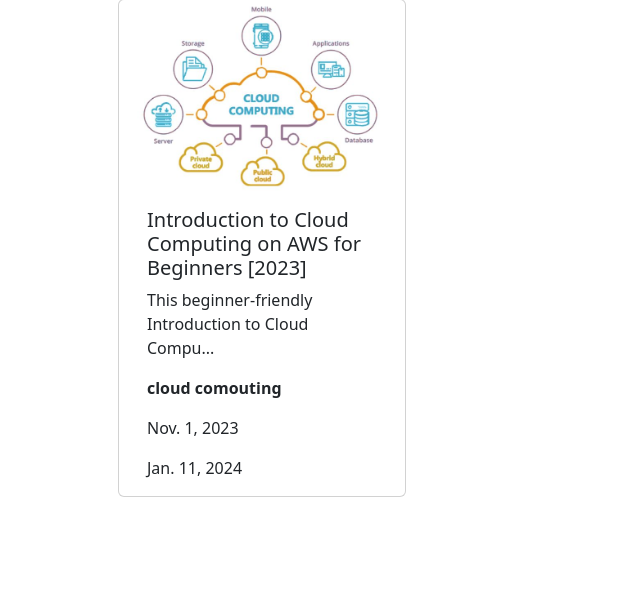
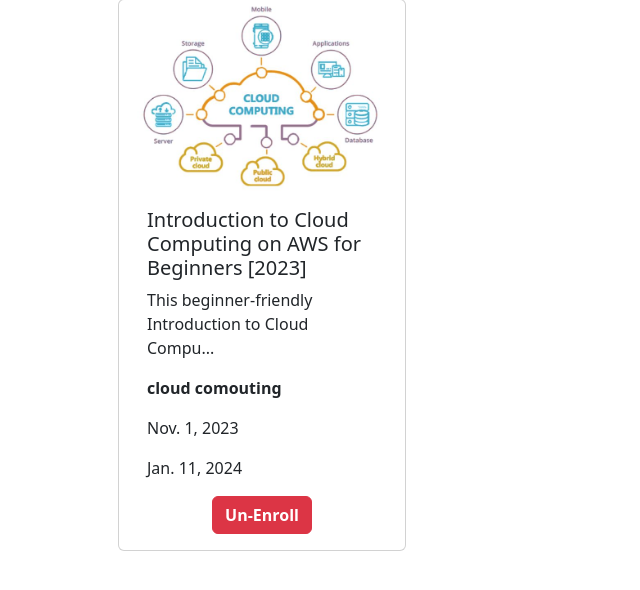
Before and after one commit to rajpipaliya048/college_system, a Django app: template college/templates/dashboard.html in a window 1280 px wide. Shown: the part 153-743 px from the top of the page, without its empty margins (0-640 px from the left). Run offline with Django 4.2, Linux system fonts and the light colour scheme; the template is opened without the code that fills it: values that come from a table or form of the project are taken from there, others are empty; data comes from the database, SQL or seed files in the repository; parts of the project's set-up code (start-up, migrations or seed data) failed here and were passed over; some libraries are stand-ins or nearby versions.

Commit message:
feat: created dashboard template

```diff
--- a/college/templates/dashboard.html
+++ b/college/templates/dashboard.html
@@ -6,6 +6,8 @@
     <div class="row">
         {% for course in courses %}
         <div class="card m-5" style="width: 18rem;">
+          <form class="form" action="/course/unenroll/" method="post">
+              {% csrf_token %}
                 <img src="{{ course.course_img.url }}" class="card-img-top" alt="">
                 <div class="card-body">
                   <h5 class="card-title">{{ course.course_name }}</h5>
@@ -14,6 +16,11 @@
                   <p class="card-text">{{ course.start_course }}</p>
                   <p class="card-text">{{ course.end_course }}</p>
                 </div>
+                <input type="hidden" name="course_id" value="{{ course.course_id }}">
+                <div class="text-center">
+                    <input type = "submit" value = "Un-Enroll" class="btn btn-danger fw-bolder mb-3" />
+                </div>
+              </form>
           </div>
         {% endfor %}
     </div>
```
